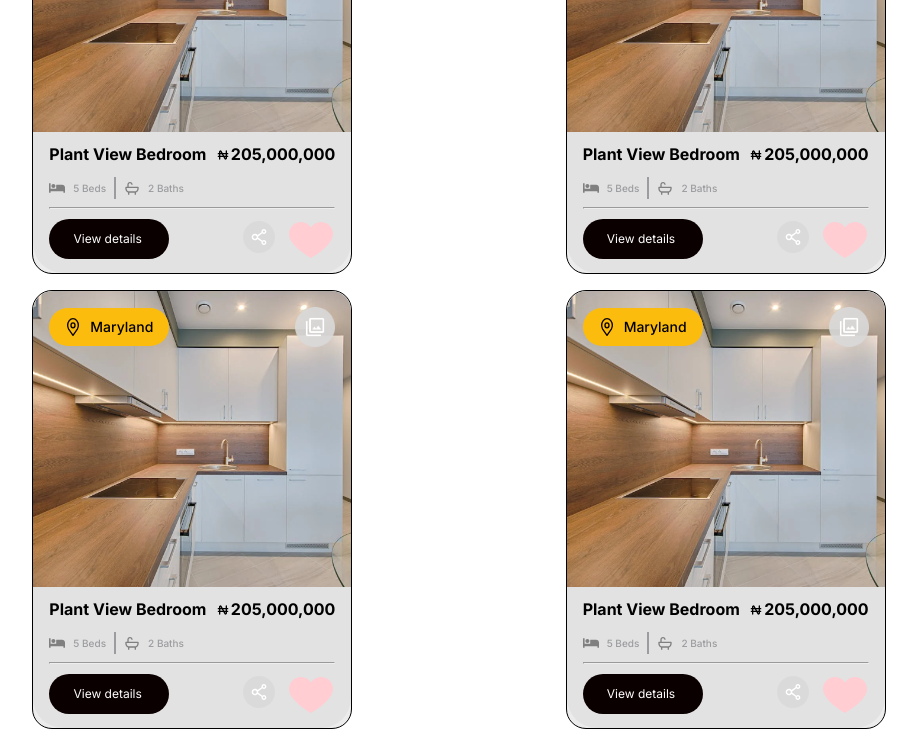
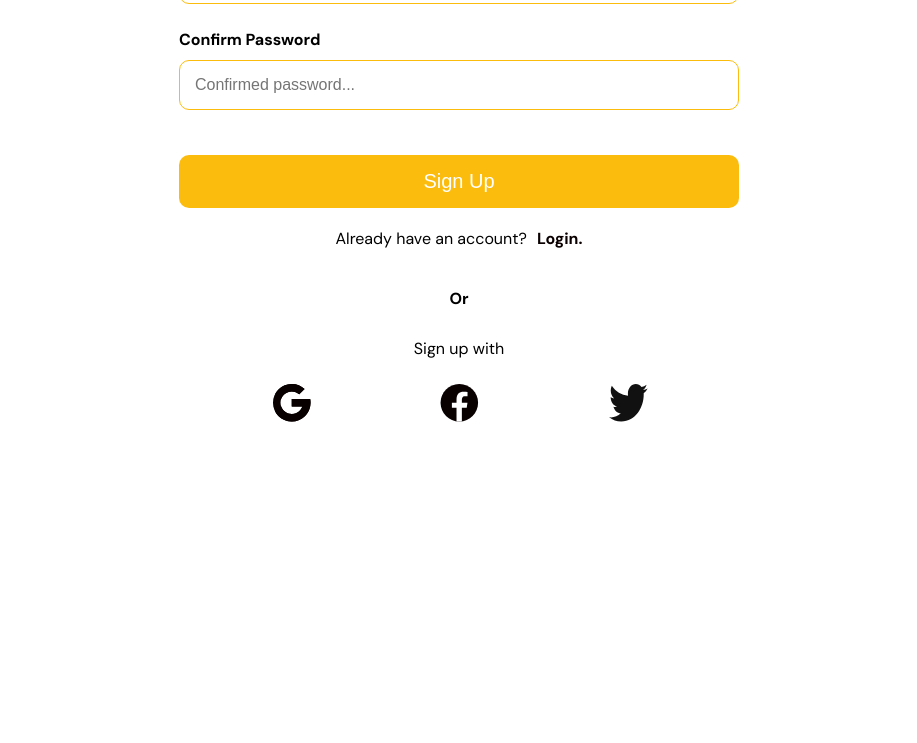
Before and after one commit to smartprincipal/EasyRentt, a React (Create React App) app: page /Signup in a window 1280 px wide. Shown: the part 500-1243 px from the top of the page, without its empty margins (181-1098 px from the left). After the commit the page ends 952 px from the top, so only its background shows below. Built offline with nearby package versions, Linux system fonts and the light colour scheme.

Commit message:
Passed few props into the catalogue card

```diff
--- a/src/App.js
+++ b/src/App.js
@@ -16,12 +16,12 @@ import Maryland from "./Pages/Catalogue/Maryland";
 function App() {
   return (
     <div>
-      {/* <Routes>
+      <Routes>
         <Route path="/" element={<Landingpage />} />
         <Route path="/" element={<Catalogue />} />
         <Route path="/Signup" element={<SignUp />} />
-      </Routes> */}
-      <Maryland />
+      </Routes>
+      {/* <Maryland /> */}
       {/* <CatalogueNavbar /> */}
       {/* <CatalogueCard /> */}
     </div>
--- a/src/Components/CatalogueCard/CatalogueCard.css
+++ b/src/Components/CatalogueCard/CatalogueCard.css
@@ -7,22 +7,6 @@
     border: 1px solid black;
 
 }
-
-.catcardmaindiv{
-    background-image: url('../../Assets/Victoria.png');
-    background-repeat: no-repeat;
-    background-size: cover;
-    background-blend-mode: darken;
-    display: flex;
-    justify-content: space-between;
-    align-items: center;
-    padding: 1rem 1rem 15rem 1rem;
-    border-radius: 20px 20px 0 0;
-}
-
-/* .catcardmaindiv:hover{
-    transform: scale(1.10);
-} */
 
 .catlocationdiv{
     display: flex;
@@ -113,6 +97,7 @@
     display: flex ;
     justify-content: space-evenly;
     align-items: center;
+    position: relative;
 }
 
 .like-div{
@@ -192,7 +177,7 @@ text-align: center;
     display: flex;
     justify-content: space-evenly;
     position: absolute;
-    left: 13rem;
+    right: 5.5rem;
     width: 10rem;
     transition: 0.3s ease-in-out;
 }
--- a/src/Components/CatalogueCard/CatalogueCard.jsx
+++ b/src/Components/CatalogueCard/CatalogueCard.jsx
@@ -14,7 +14,7 @@ import { FaBed } from 'react-icons/fa';
 import { BiBath } from 'react-icons/bi';
 
 
-const CatalogueCard = (props) => {
+const CatalogueCard = ({location, catcardmaindiv}) => {
 
   const viewBlack={
     background:"#0B0000",
@@ -45,10 +45,10 @@ const CatalogueCard = (props) => {
 
   return (
     <div className='catCard'>
-      <div className='catcardmaindiv'>
+      <div className={catcardmaindiv}>
         <div className='catlocationdiv'>
           <img src={locateIcon} alt="location"/>
-            <p>Maryland</p>
+            <p>{location}</p>
         </div>
         <img src={imgtab} className='imgtab'alt="imgtab"  />
       </div>
--- a/src/Pages/Catalogue/Allcatalogue.css
+++ b/src/Pages/Catalogue/Allcatalogue.css
@@ -13,6 +13,42 @@
     display: flex;
     justify-content: space-evenly;
     align-items: center;
-    margin: 1rem 0;
+    margin: 2rem 0;
     /* width: 4rem; */
 }
+
+.catcardmaindiv1, .catcardmaindiv2, .catcardmaindiv3,
+.catcardmaindiv4, .catcardmaindiv5, .catcardmaindiv6{
+    background-repeat: no-repeat;
+    background-size: cover;
+    background-blend-mode: darken;
+    display: flex;
+    justify-content: space-between;
+    align-items: center;
+    padding: 1rem 1rem 15rem 1rem;
+    border-radius: 20px 20px 0 0;
+}
+
+.catcardmaindiv1{
+    background-image: url('../../Assets/Victoria.png');
+}
+
+.catcardmaindiv2{
+    background-image: url('../../Assets/lekki2.png');
+}
+
+.catcardmaindiv3{
+    background-image: url('../../Assets/lekki.png');
+}
+
+.catcardmaindiv4{
+    background-image: url('../../Assets/maryland.png');
+}
+
+.catcardmaindiv5{
+    background-image: url('../../Assets/ajah.png');
+}
+
+.catcardmaindiv6{
+    background-image: url('../../Assets/Victoria.png');
+}
--- a/src/Pages/Catalogue/Maryland.jsx
+++ b/src/Pages/Catalogue/Maryland.jsx
@@ -13,16 +13,16 @@ const Maryland = () => {
         </div>
         <h1 className='catcardheading'>Apartments</h1>
         <div className='cat-carddiv'>
-            <CatalogueCard />
-            <CatalogueCard />
+            <CatalogueCard location='Maryland' catcardmaindiv='catcardmaindiv1'/>
+            <CatalogueCard location='Maryland' catcardmaindiv='catcardmaindiv2'/>
         </div>
         <div className='cat-carddiv'>
-            <CatalogueCard />
-            <CatalogueCard />
+            <CatalogueCard location='Maryland' catcardmaindiv='catcardmaindiv3'/>
+            <CatalogueCard location='Maryland' catcardmaindiv='catcardmaindiv4'/>
         </div>
         <div className='cat-carddiv'>
-            <CatalogueCard />
-            <CatalogueCard />
+            <CatalogueCard location='Maryland' catcardmaindiv='catcardmaindiv5'/>
+            <CatalogueCard location='Maryland' catcardmaindiv='catcardmaindiv6'/>
         </div>
         <div>
             <Overview heading='Maryland' />
```
